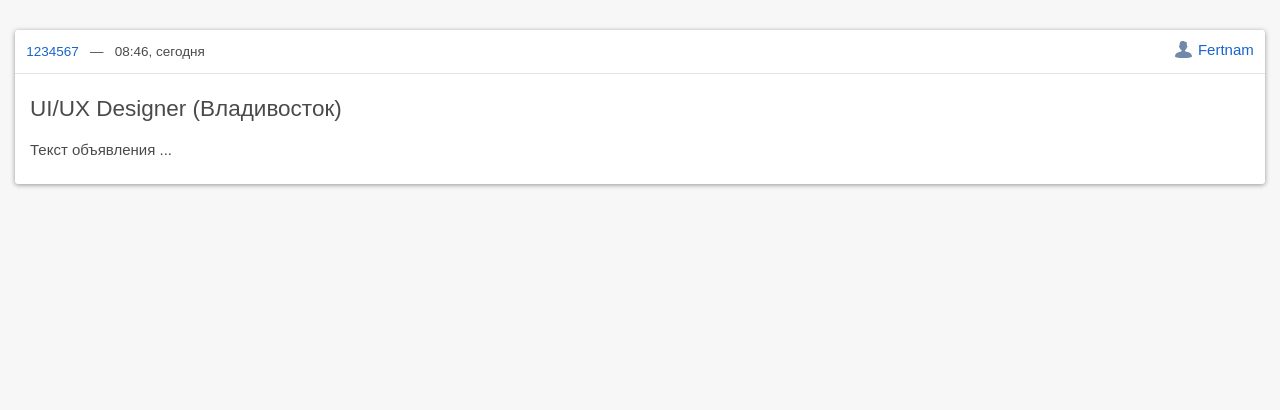
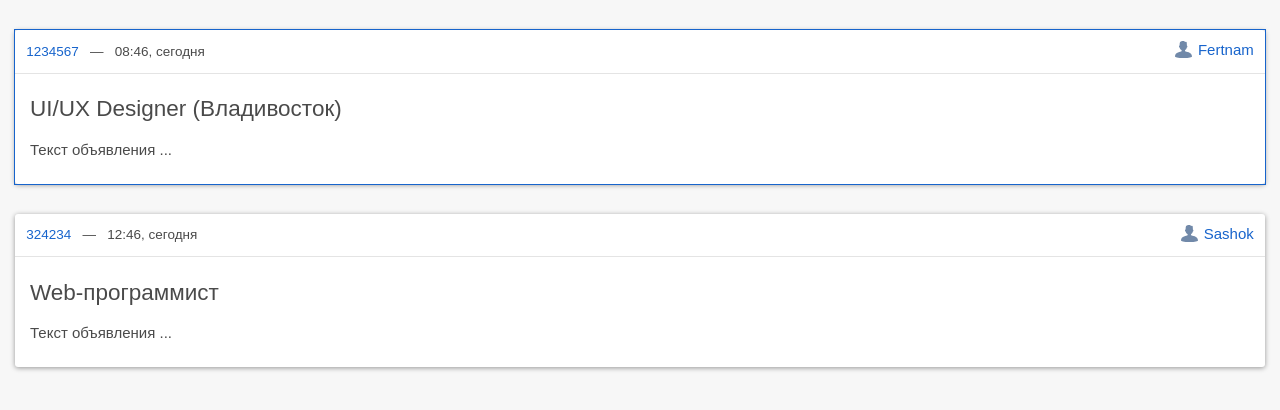
Before and after one commit to Fertnam/farpost.moderation.frontend, a React (Create React App) app: page / in a window 1280 px wide. Shown: the top 410 px of the page. Built offline with nearby package versions, Linux system fonts and the light colour scheme.

Commit message:
Реализован функционал фокуса

```diff
--- a/src/components/ModerationTape/index.tsx
+++ b/src/components/ModerationTape/index.tsx
@@ -1,9 +1,15 @@
-import React from 'react'
+import React, { useEffect, useState } from 'react'
 import Advertisement from '../Advertisement'
 import styles from './styles.module.scss'
 import { AdvertisementType } from '../../core/types/Advertisement'
 
-const advertisements: AdvertisementType[] = [
+function ModerationTape() {
+    const [advertisements, setAdvertisements] = useState<AdvertisementType[]>(
+        []
+    )
+
+    useEffect(function getAdvertisements() {
+        setAdvertisements([
             {
                 id: 1234567,
                 publishDate: 1234567,
@@ -14,13 +20,43 @@ const advertisements: AdvertisementType[] = [
                 bulletinText: 'Текст объявления ...',
                 bulletinImagees: [],
             },
-]
+            {
+                id: 324234,
+                publishDate: 2342343,
+                publishDateString: '12:46, сегодня',
+                ownerId: 44334,
+                ownerLogin: 'Sashok',
+                bulletinSubject: 'Web-программист',
+                bulletinText: 'Текст объявления ...',
+                bulletinImagees: [],
+            },
+        ])
+    }, [])
 
-function ModerationTape() {
+    const [activeAdvertisement, setActiveAdvertisement] =
+        useState<AdvertisementType>()
+
+    useEffect(
+        function focus() {
+            setActiveAdvertisement(advertisements[0])
+        },
+        [advertisements]
+    )
+
     return (
         <div className={styles.moderationTape}>
             {advertisements.map((advertisement) => (
+                <div
+                    className={
+                        activeAdvertisement?.id === advertisement.id
+                            ? [styles.item, styles.active].join(' ')
+                            : styles.item
+                    }
+                    key={advertisement.id}
+                    onClick={() => setActiveAdvertisement(advertisement)}
+                >
                     <Advertisement advertisement={advertisement} />
+                </div>
             ))}
         </div>
     )
--- a/src/components/ModerationTape/styles.module.scss
+++ b/src/components/ModerationTape/styles.module.scss
@@ -3,4 +3,8 @@
     flex-direction: column;
 
     gap: 2rem;
+
+    & > .item.active {
+        outline: 1px solid var(--blue);
+    }
 }
```
Lines whose indentation alone changed are shown as unchanged.
